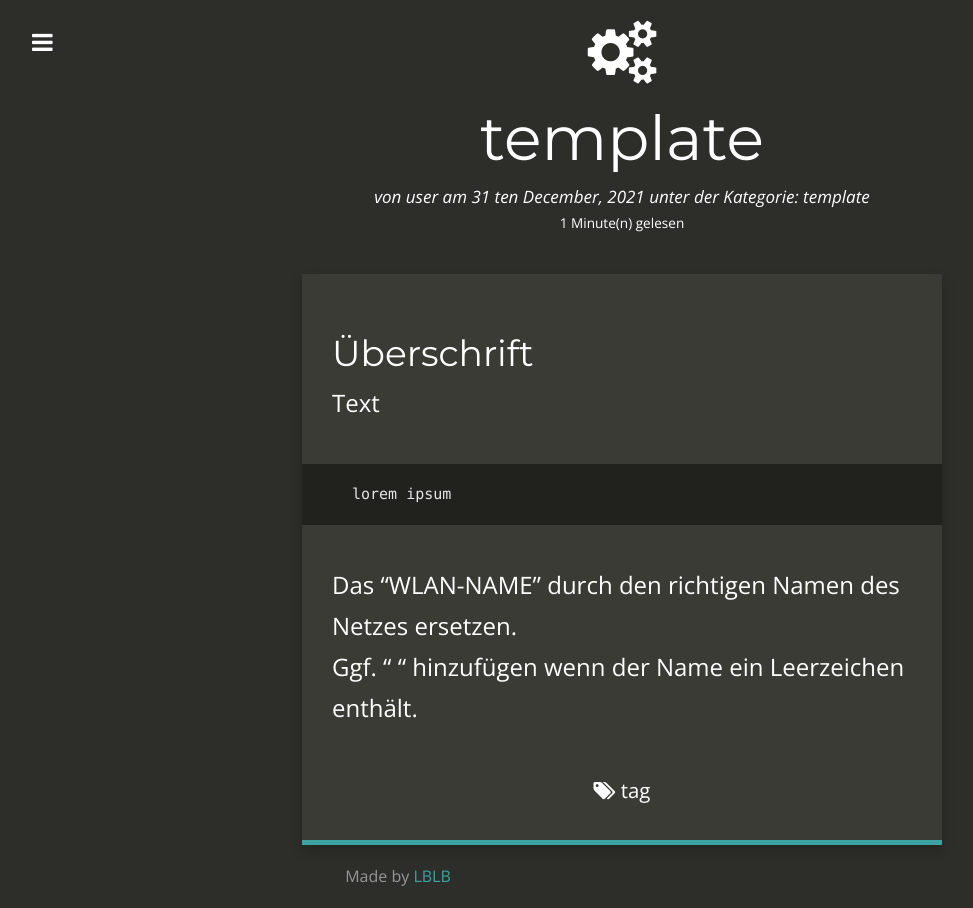
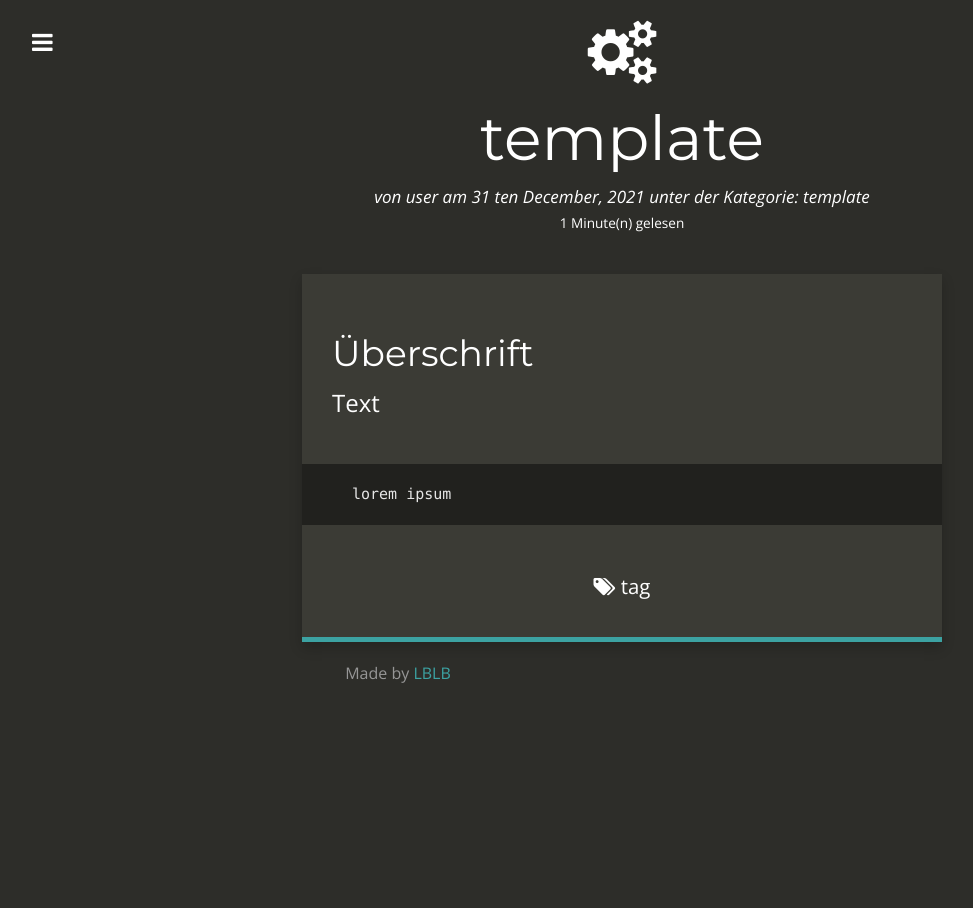
Before and after one commit to eski1337/lblb-it-ffd00, a Jekyll site: the page built from _posts/1999-01-01-template.md, in a window 1280 px wide. Shown: the whole page, without its empty margins (18-991 px from the left). Built offline with Jekyll 4.4.1, drawn with Linux system fonts in a browser that asks for light colours; nearby versions of some CDN libraries; comment, search, counter and statistics services are not loaded.

Commit message:
1999-01-01-template.md: changed

````diff
--- a/_posts/1999-01-01-template.md
+++ b/_posts/1999-01-01-template.md
@@ -19,5 +19,3 @@ Text
 ```
 lorem ipsum
 ```
-Das "WLAN-NAME" durch den richtigen Namen des Netzes ersetzen.<br>
-Ggf. " " hinzufügen wenn der Name ein Leerzeichen enthält.
````
